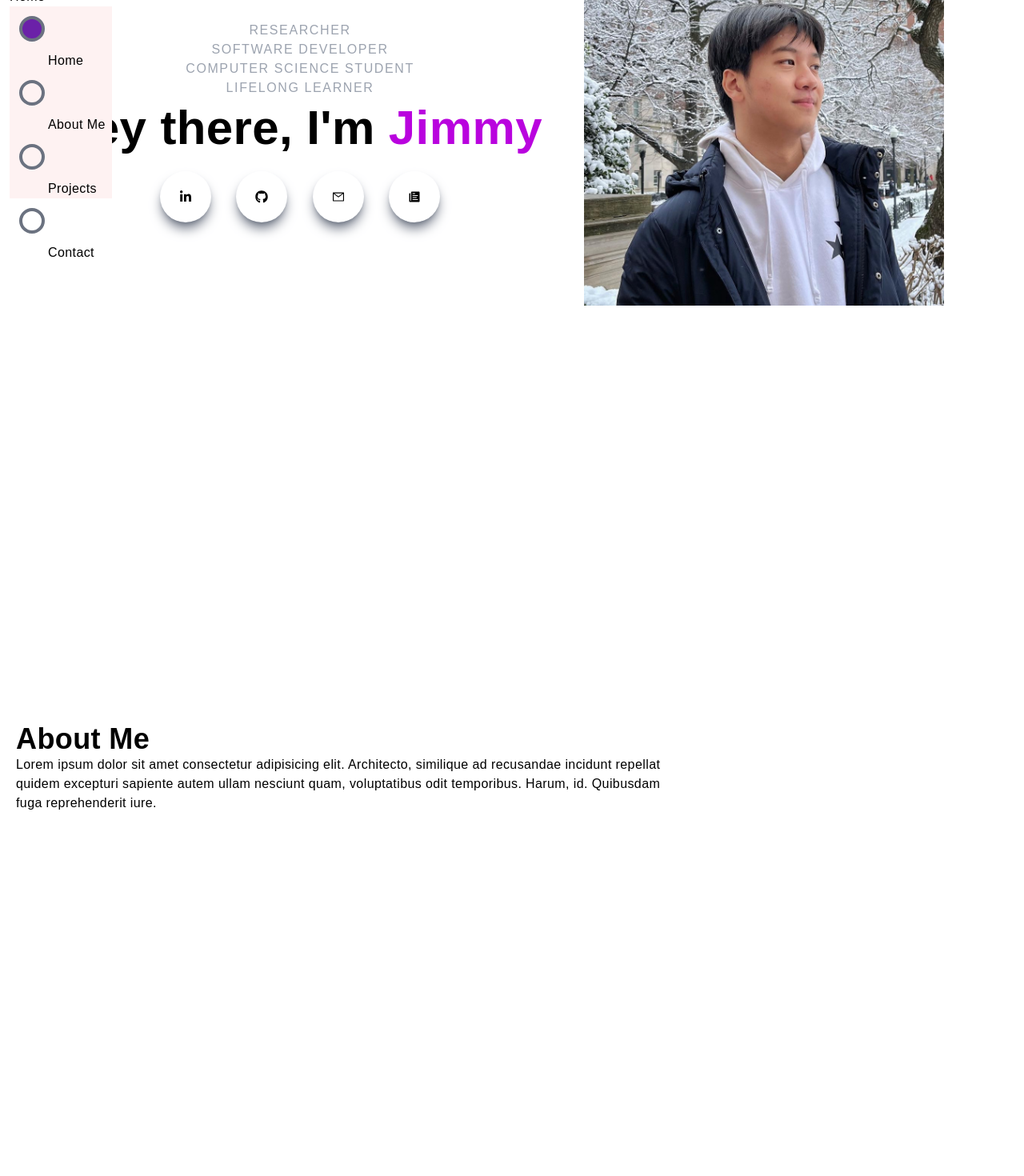
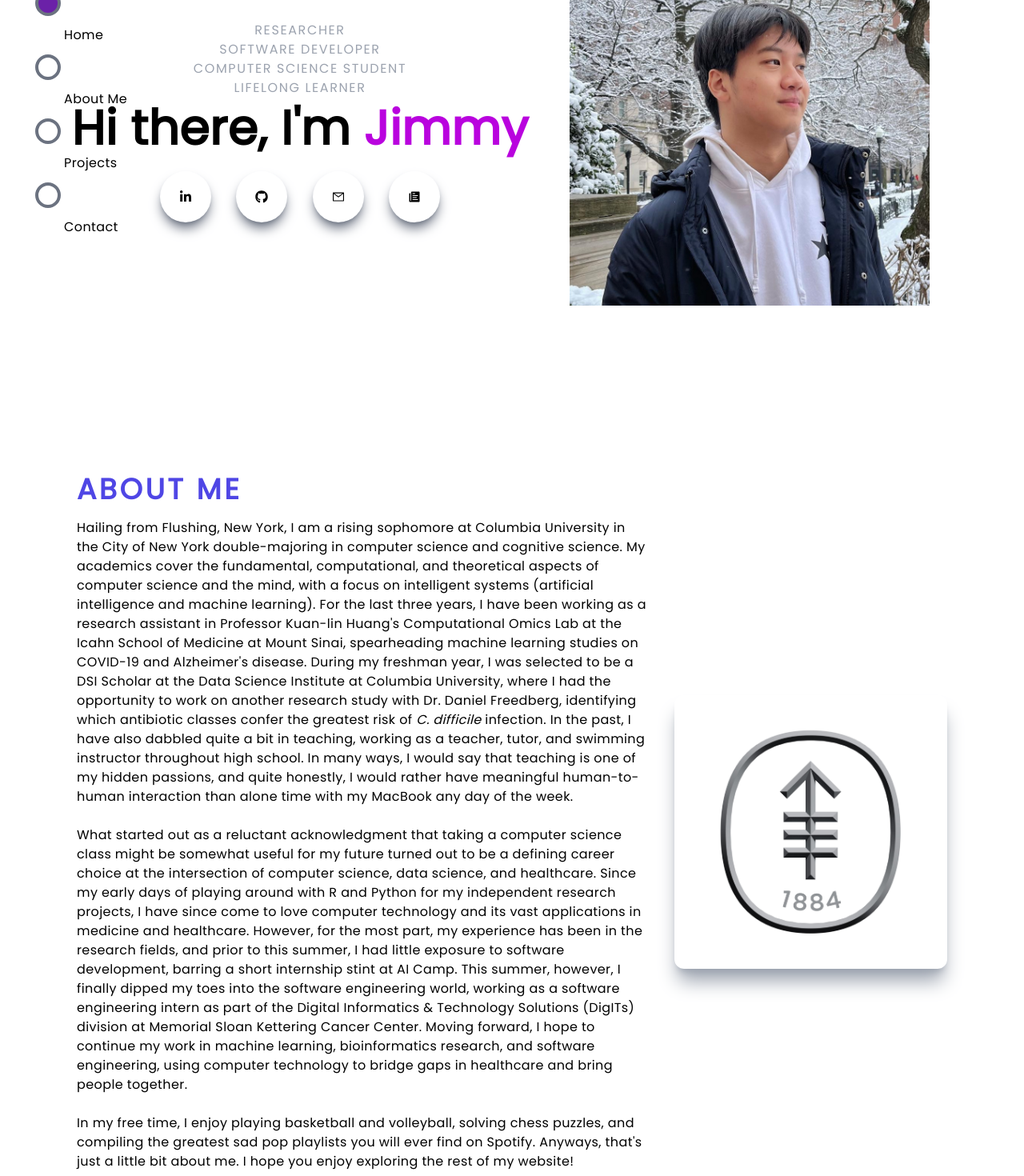
Before and after one commit to jimmyzhang2003/jimmyzhang2003.github.io, a Next.js app: page / in a window 1280 px wide. Shown: the part 240-1710 px from the top of the page at 80% size. Before the commit the page ends 1600 px from the top, so only its background shows below. Built offline with nearby package versions, Linux system fonts and the light colour scheme.

Commit message:
Finished About Me section and added Poppins font

```diff
--- a/components/About.jsx
+++ b/components/About.jsx
@@ -1,21 +1,79 @@
 import React from "react";
+import Image from "next/image";
 
 const About = (props, ref) => {
 	return (
 		<div
+			id="about"
 			ref={ref}
-			id="about"
-			className="w-full md:h-screen p-2 flex items-center py-8"
+			className="w-full md:h-full p-2 flex items-center py-8 xl:px-24"
 		>
-			<div className="max-w-[1240px] m-auto md:grid grid-cols-3 gap-8">
+			<div
+				ref={ref}
+				className="max-w-[1240px] mx-auto pt-28 md:pt-0 md:grid grid-cols-3 gap-8"
+			>
 				<div className="col-span-2">
-					<h2>About Me</h2>
+					<h2 className="uppercase text-4xl mb-4 tracking-widest text-indigo-600">
+						About Me
+					</h2>
 					<p>
-						Lorem ipsum dolor sit amet consectetur adipisicing elit. Architecto,
-						similique ad recusandae incidunt repellat quidem excepturi sapiente
-						autem ullam nesciunt quam, voluptatibus odit temporibus. Harum, id.
-						Quibusdam fuga reprehenderit iure.
+						Hailing from Flushing, New York, I am a rising sophomore at Columbia
+						University in the City of New York double-majoring in computer
+						science and cognitive science. My academics cover the fundamental,
+						computational, and theoretical aspects of computer science and the
+						mind, with a focus on intelligent systems (artificial intelligence
+						and machine learning). For the last three years, I have been working
+						as a research assistant in Professor Kuan-lin Huang&apos;s
+						Computational Omics Lab at the Icahn School of Medicine at Mount
+						Sinai, spearheading machine learning studies on COVID-19 and
+						Alzheimer&apos;s disease. During my freshman year, I was selected to
+						be a DSI Scholar at the Data Science Institute at Columbia
+						University, where I had the opportunity to work on another research
+						study with Dr. Daniel Freedberg, identifying which antibiotic
+						classes confer the greatest risk of <em>C. difficile</em> infection.
+						In the past, I have also dabbled quite a bit in teaching, working as
+						a teacher, tutor, and swimming instructor throughout high school. In
+						many ways, I would say that teaching is one of my hidden passions,
+						and quite honestly, I would rather have meaningful human-to-human
+						interaction than alone time with my MacBook any day of the week.
 					</p>
+					<br />
+					<p>
+						What started out as a reluctant acknowledgment that taking a
+						computer science class might be somewhat useful for my future turned
+						out to be a defining career choice at the intersection of computer
+						science, data science, and healthcare. Since my early days of
+						playing around with R and Python for my independent research
+						projects, I have since come to love computer technology and its vast
+						applications in medicine and healthcare. However, for the most part,
+						my experience has been in the research fields, and prior to this
+						summer, I had little exposure to software development, barring a
+						short internship stint at AI Camp. This summer, however, I finally
+						dipped my toes into the software engineering world, working as a
+						software engineering intern as part of the Digital Informatics &
+						Technology Solutions (DigITs) division at Memorial Sloan Kettering
+						Cancer Center. Moving forward, I hope to continue my work in machine
+						learning, bioinformatics research, and software engineering, using
+						computer technology to bridge gaps in healthcare and bring people
+						together.
+					</p>
+					<br />
+					<p>
+						In my free time, I enjoy playing basketball and volleyball, solving
+						chess puzzles, and compiling the greatest sad pop playlists you will
+						ever find on Spotify. Anyways, that&apos;s just a little bit about
+						me. I hope you enjoy exploring the rest of my website!
+					</p>
+					<br />
+				</div>
+
+				<div className="w-full h-auto m-auto shadow-xl shadow-gray-400 rounded-xl flex items-center justify-center p-4 hover:scale-105 ease-in duration-300">
+					<Image
+						src="/assets/mskcc_logo.jpeg"
+						alt="MSKCC Logo"
+						width="400px"
+						height="400px"
+					/>
 				</div>
 			</div>
 		</div>
--- /dev/null
+++ b/components/Contact.jsx
@@ -0,0 +1,9 @@
+import React from "react";
+
+const Contact = () => {
+	return <div>Contact</div>;
+};
+
+export default Contact;
+
+//className="mt-24 md:mt-0">
--- a/components/Hero.jsx
+++ b/components/Hero.jsx
@@ -23,7 +23,7 @@ const Hero = (props, ref) => {
 						Lifelong Learner
 					</p>
 					<h1 className="py-2 px-3">
-						Hey there, I&apos;m <span className="text-[#b903de]">Jimmy</span>
+						Hi there, I&apos;m <span className="text-[#b903de]">Jimmy</span>
 					</h1>
 					<div className="flex items-center justify-between max-w-[350px] m-auto py-4">
 						<a
--- /dev/null
+++ b/components/Projects.jsx
@@ -0,0 +1,9 @@
+import React from "react";
+
+const Projects = () => {
+	return <div>Projects</div>;
+};
+
+export default Projects;
+
+//className="mt-24 md:mt-0">
--- a/components/Sidebar.jsx
+++ b/components/Sidebar.jsx
@@ -37,18 +37,16 @@ const Sidebar = ({ hero, about }) => {
 
 	return (
 		<div>
+			{/*
 			<p className="fixed top-20 left-0">{scrollPosition}</p>
-			<p className="fixed top-20 left-20">
-				{Math.abs(hero.current?.offsetTop - scrollPosition)}
-			</p>
-			<p className="fixed top-20 left-36">
-				{Math.abs(about.current?.offsetTop - scrollPosition)}
-			</p>
-			<ul className="hidden fixed xl:flex flex-col left-0 top-56 ml-3">
+			<p className="fixed top-20 left-20"> {Math.abs(hero.current?.offsetTop - scrollPosition)} </p>
+			<p className="fixed top-20 left-36"> {Math.abs(about.current?.offsetTop - scrollPosition)} </p>
+            */}
+			<ul className="hidden fixed xl:flex flex-col left-0 top-48 px-8">
 				<li>
 					<p>{selected}</p>
 				</li>
-				<li className="bg-red-50">
+				<li>
 					<Link href="/">
 						<div
 							onClick={() => setTimeout(() => setSelected("Home"), 1000)}
@@ -63,7 +61,7 @@ const Sidebar = ({ hero, about }) => {
 						<span className="px-2 py-1 rounded-md ml-10 opacity-100">Home</span>
 					</div>
 				</li>
-				<li className="bg-red-50">
+				<li>
 					<Link href="/#about">
 						<div
 							onClick={() => setTimeout(() => setSelected("About Me"), 1000)}
@@ -80,7 +78,7 @@ const Sidebar = ({ hero, about }) => {
 						</span>
 					</div>
 				</li>
-				<li className="bg-red-50">
+				<li>
 					<Link href="/#projects">
 						<div
 							onClick={() => setTimeout(() => setSelected("Projects"), 1000)}
@@ -97,7 +95,7 @@ const Sidebar = ({ hero, about }) => {
 						</span>
 					</div>
 				</li>
-				<li className="">
+				<li>
 					<Link href="/#contact">
 						<div
 							onClick={() => setTimeout(() => setSelected("Contact"), 1000)}
--- a/styles/globals.css
+++ b/styles/globals.css
@@ -1,7 +1,11 @@
 @tailwind base;
 @tailwind components;
 @tailwind utilities;
-@import url("https://fonts.googleapis.com/css2?family=Poppins:wght@400;600;700&display=swap");
+
+@font-face {
+	font-family: "Poppins";
+	src: url("/fonts/Poppins-Regular.ttf");
+}
 
 @layer base {
 	html {
```
Also changed, not shown: public/assets/mskcc_logo.jpeg (added), public/fonts/Poppins-Regular.ttf (added).
